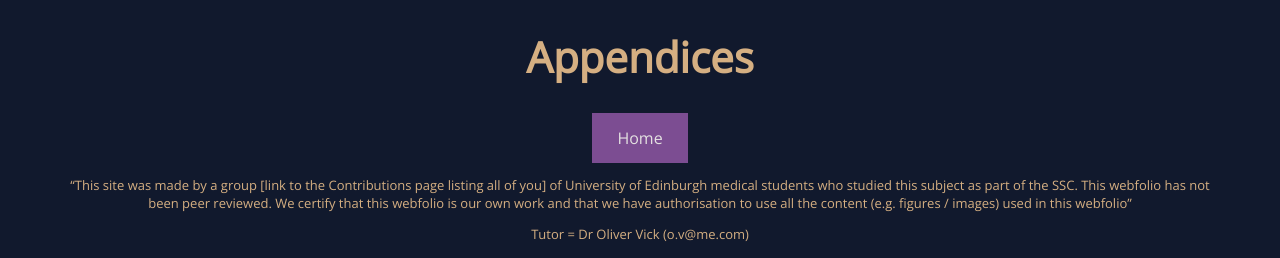
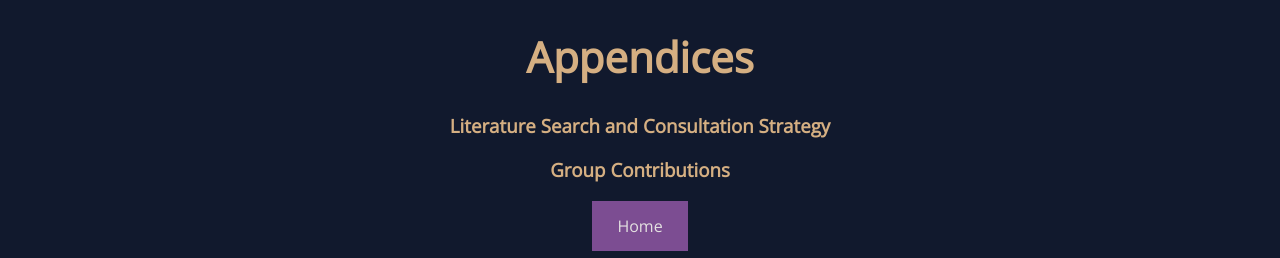
Before and after one commit to davidgeddess/davidgeddes.github.io, a plain HTML site: page appendices.html in a window 1280 px wide. Shown: the top 258 px of the page. Drawn offline with nearby package versions, Linux system fonts and the light colour scheme.

Commit message:
more contributions

```diff
--- a/appendices.html
+++ b/appendices.html
@@ -9,6 +9,8 @@
         <body>
             <div id="wrapper">
                 <h1>Appendices</h1>
+                <h3>Literature Search and Consultation Strategy</h3>
+                <h3>Group Contributions</h3>
                 <a href="./index.html">Home</a>
                 <p class='disclaimer'> “This site was made by a group [link to the Contributions page listing all of you] of
                     University of Edinburgh medical students who studied this subject as part of the SSC.
```
